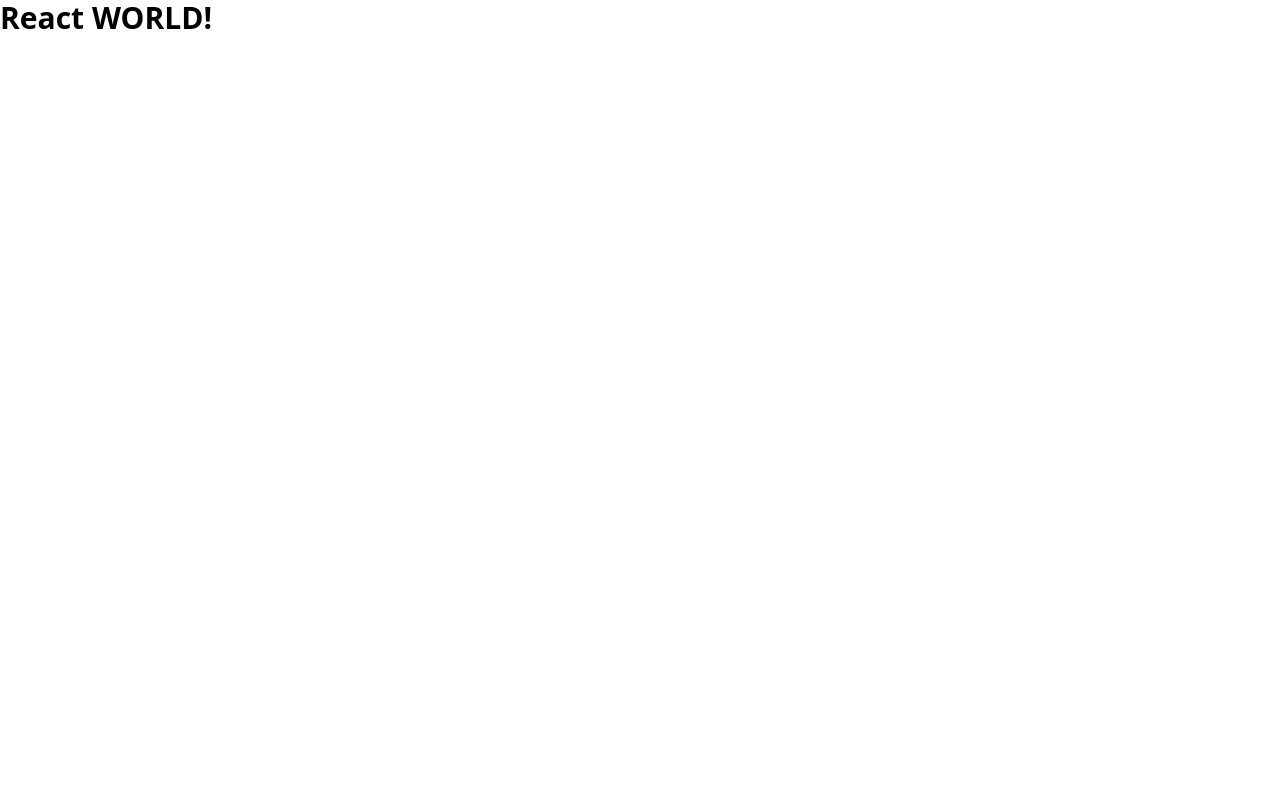
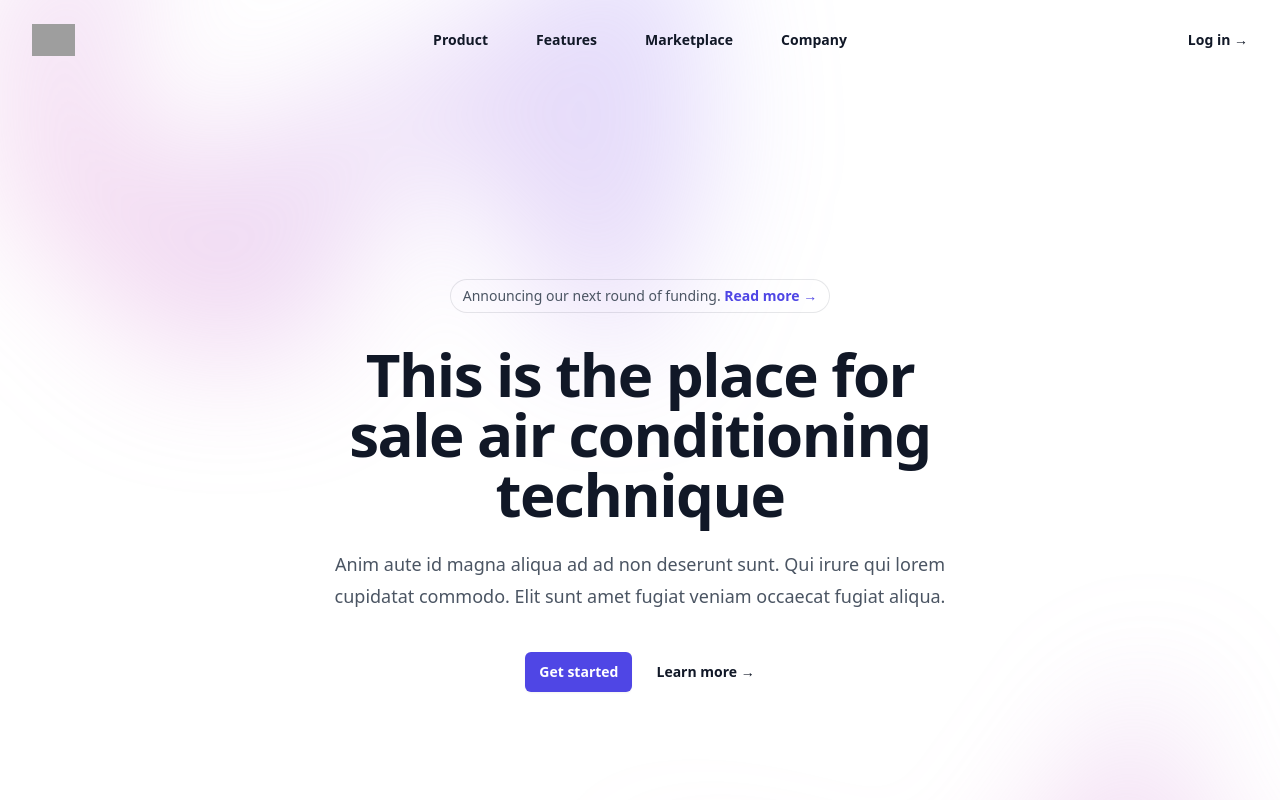
Before and after one commit to TrifonDimitrov/React_Project, a React (Vite) app: page / in a window 1280 px wide. Shown: the top 800 px of the page. Built offline with nearby package versions, Linux system fonts and the light colour scheme; grey boxes are pictures that could not be loaded.

Commit message:
Add header and home components

```diff
--- a/package.json
+++ b/package.json
@@ -10,6 +10,8 @@
     "preview": "vite preview"
   },
   "dependencies": {
+    "@headlessui/react": "^2.1.2",
+    "@heroicons/react": "^2.1.5",
     "react": "^18.3.1",
     "react-dom": "^18.3.1",
     "react-router-dom": "^6.25.1"
--- a/src/App.jsx
+++ b/src/App.jsx
@@ -1,9 +1,11 @@
+import Header from "./components/Header";
+import Home from "./components/Home";
+
 function App() {
   return (
     <>
-      <h1 className="text-3xl font-bold">
-        React WORLD!
-      </h1>
+      <Header />
+      <Home />
     </>
   );
 }
--- /dev/null
+++ b/src/components/Header.tsx
@@ -0,0 +1,109 @@
+import React, { useState } from "react";
+import { Dialog, DialogPanel } from "@headlessui/react";
+import { Bars3Icon, XMarkIcon } from "@heroicons/react/24/outline";
+
+const navigation = [
+  { name: "Product", href: "#" },
+  { name: "Features", href: "#" },
+  { name: "Marketplace", href: "#" },
+  { name: "Company", href: "#" },
+];
+
+export default function Header() {
+  const [mobileMenuOpen, setMobileMenuOpen] = useState(false);
+  return (
+    <header className="absolute inset-x-0 top-0 z-50">
+      <nav
+        aria-label="Global"
+        className="flex items-center justify-between p-6 lg:px-8"
+      >
+        <div className="flex lg:flex-1">
+          <a href="#" className="-m-1.5 p-1.5">
+            <span className="sr-only">Your Company</span>
+            <img
+              alt=""
+              src="https://tailwindui.com/img/logos/mark.svg?color=indigo&shade=600"
+              className="h-8 w-auto"
+            />
+          </a>
+        </div>
+        <div className="flex lg:hidden">
+          <button
+            type="button"
+            onClick={() => setMobileMenuOpen(true)}
+            className="-m-2.5 inline-flex items-center justify-center rounded-md p-2.5 text-gray-700"
+          >
+            <span className="sr-only">Open main menu</span>
+            <Bars3Icon aria-hidden="true" className="h-6 w-6" />
+          </button>
+        </div>
+        <div className="hidden lg:flex lg:gap-x-12">
+          {navigation.map((item) => (
+            <a
+              key={item.name}
+              href={item.href}
+              className="text-sm font-semibold leading-6 text-gray-900"
+            >
+              {item.name}
+            </a>
+          ))}
+        </div>
+        <div className="hidden lg:flex lg:flex-1 lg:justify-end">
+          <a href="#" className="text-sm font-semibold leading-6 text-gray-900">
+            Log in <span aria-hidden="true">&rarr;</span>
+          </a>
+        </div>
+      </nav>
+      <Dialog
+        open={mobileMenuOpen}
+        onClose={setMobileMenuOpen}
+        className="lg:hidden"
+      >
+        <div className="fixed inset-0 z-50" />
+        <DialogPanel className="fixed inset-y-0 right-0 z-50 w-full overflow-y-auto bg-white px-6 py-6 sm:max-w-sm sm:ring-1 sm:ring-gray-900/10">
+          <div className="flex items-center justify-between">
+            <a href="#" className="-m-1.5 p-1.5">
+              <span className="sr-only">Your Company</span>
+              <img
+                alt=""
+                src="https://tailwindui.com/img/logos/mark.svg?color=indigo&shade=600"
+                className="h-8 w-auto"
+              />
+            </a>
+            <button
+              type="button"
+              onClick={() => setMobileMenuOpen(false)}
+              className="-m-2.5 rounded-md p-2.5 text-gray-700"
+            >
+              <span className="sr-only">Close menu</span>
+              <XMarkIcon aria-hidden="true" className="h-6 w-6" />
+            </button>
+          </div>
+          <div className="mt-6 flow-root">
+            <div className="-my-6 divide-y divide-gray-500/10">
+              <div className="space-y-2 py-6">
+                {navigation.map((item) => (
+                  <a
+                    key={item.name}
+                    href={item.href}
+                    className="-mx-3 block rounded-lg px-3 py-2 text-base font-semibold leading-7 text-gray-900 hover:bg-gray-50"
+                  >
+                    {item.name}
+                  </a>
+                ))}
+              </div>
+              <div className="py-6">
+                <a
+                  href="#"
+                  className="-mx-3 block rounded-lg px-3 py-2.5 text-base font-semibold leading-7 text-gray-900 hover:bg-gray-50"
+                >
+                  Log in
+                </a>
+              </div>
+            </div>
+          </div>
+        </DialogPanel>
+      </Dialog>
+    </header>
+  );
+}
--- /dev/null
+++ b/src/components/Home.tsx
@@ -0,0 +1,67 @@
+import React from 'react'
+
+
+export default function Home() {
+  return (
+    <div className="bg-white">
+
+      <div className="relative isolate px-6 pt-14 lg:px-8">
+        <div
+          aria-hidden="true"
+          className="absolute inset-x-0 -top-40 -z-10 transform-gpu overflow-hidden blur-3xl sm:-top-80"
+        >
+          <div
+            style={{
+              clipPath:
+                'polygon(74.1% 44.1%, 100% 61.6%, 97.5% 26.9%, 85.5% 0.1%, 80.7% 2%, 72.5% 32.5%, 60.2% 62.4%, 52.4% 68.1%, 47.5% 58.3%, 45.2% 34.5%, 27.5% 76.7%, 0.1% 64.9%, 17.9% 100%, 27.6% 76.8%, 76.1% 97.7%, 74.1% 44.1%)',
+            }}
+            className="relative left-[calc(50%-11rem)] aspect-[1155/678] w-[36.125rem] -translate-x-1/2 rotate-[30deg] bg-gradient-to-tr from-[#ff80b5] to-[#9089fc] opacity-30 sm:left-[calc(50%-30rem)] sm:w-[72.1875rem]"
+          />
+        </div>
+        <div className="mx-auto max-w-2xl py-32 sm:py-48 lg:py-56">
+          <div className="hidden sm:mb-8 sm:flex sm:justify-center">
+            <div className="relative rounded-full px-3 py-1 text-sm leading-6 text-gray-600 ring-1 ring-gray-900/10 hover:ring-gray-900/20">
+              Announcing our next round of funding.{' '}
+              <a href="#" className="font-semibold text-indigo-600">
+                <span aria-hidden="true" className="absolute inset-0" />
+                Read more <span aria-hidden="true">&rarr;</span>
+              </a>
+            </div>
+          </div>
+          <div className="text-center">
+            <h1 className="text-4xl font-bold tracking-tight text-gray-900 sm:text-6xl">
+            This is the place for sale air conditioning technique
+            </h1>
+            <p className="mt-6 text-lg leading-8 text-gray-600">
+              Anim aute id magna aliqua ad ad non deserunt sunt. Qui irure qui lorem cupidatat commodo. Elit sunt amet
+              fugiat veniam occaecat fugiat aliqua.
+            </p>
+            <div className="mt-10 flex items-center justify-center gap-x-6">
+              <a
+                href="#"
+                className="rounded-md bg-indigo-600 px-3.5 py-2.5 text-sm font-semibold text-white shadow-sm hover:bg-indigo-500 focus-visible:outline focus-visible:outline-2 focus-visible:outline-offset-2 focus-visible:outline-indigo-600"
+              >
+                Get started
+              </a>
+              <a href="#" className="text-sm font-semibold leading-6 text-gray-900">
+                Learn more <span aria-hidden="true">→</span>
+              </a>
+            </div>
+          </div>
+        </div>
+        <div
+          aria-hidden="true"
+          className="absolute inset-x-0 top-[calc(100%-13rem)] -z-10 transform-gpu overflow-hidden blur-3xl sm:top-[calc(100%-30rem)]"
+        >
+          <div
+            style={{
+              clipPath:
+                'polygon(74.1% 44.1%, 100% 61.6%, 97.5% 26.9%, 85.5% 0.1%, 80.7% 2%, 72.5% 32.5%, 60.2% 62.4%, 52.4% 68.1%, 47.5% 58.3%, 45.2% 34.5%, 27.5% 76.7%, 0.1% 64.9%, 17.9% 100%, 27.6% 76.8%, 76.1% 97.7%, 74.1% 44.1%)',
+            }}
+            className="relative left-[calc(50%+3rem)] aspect-[1155/678] w-[36.125rem] -translate-x-1/2 bg-gradient-to-tr from-[#ff80b5] to-[#9089fc] opacity-30 sm:left-[calc(50%+36rem)] sm:w-[72.1875rem]"
+          />
+        </div>
+      </div>
+    </div>
+  )
+}
```
Also changed, not shown: 1 other file (tests, documents, lock files or other folders).
